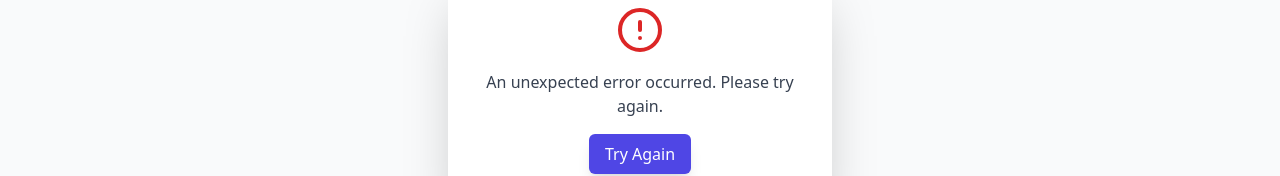
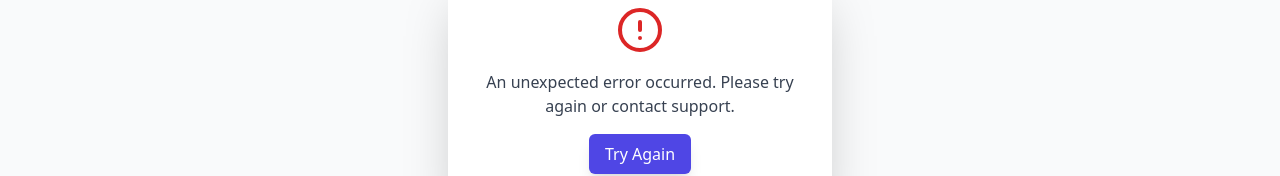
Before and after one commit to Irfan-alyy/next_14.2, a Next.js app: page /auth/error in a window 1280 px wide. Shown: the part 310-486 px from the top of the page. Built offline with nearby package versions, Linux system fonts and the light colour scheme.

Commit message:
fix: email signin and redirect issues

```diff
--- a/src/app/auth/error/ErrorContent.tsx
+++ b/src/app/auth/error/ErrorContent.tsx
@@ -1,31 +1,49 @@
-'use client';
+"use client";
 
-import React from 'react';
-import { useSearchParams } from 'next/navigation';
-import { motion, Variants } from 'framer-motion';
-import { AlertCircle } from 'lucide-react';
-import Link from 'next/link';
+import React from "react";
+import { useSearchParams } from "next/navigation";
+import { motion, Variants } from "framer-motion";
+import { AlertCircle } from "lucide-react";
+import Link from "next/link";
 
 const cardVariants: Variants = {
   hidden: { opacity: 0, y: 20 },
-  visible: { opacity: 1, y: 0, transition: { duration: 0.5, ease: 'easeOut' } },
+  visible: { opacity: 1, y: 0, transition: { duration: 0.5, ease: "easeOut" } },
 };
 
 const buttonVariants: Variants = {
   hidden: { opacity: 0, scale: 0.9 },
-  visible: { opacity: 1, scale: 1, transition: { duration: 0.5, type: 'spring', stiffness: 120 } },
+  visible: {
+    opacity: 1,
+    scale: 1,
+    transition: { duration: 0.5, type: "spring", stiffness: 120 },
+  },
   hover: { scale: 1.05 },
 };
 
 const ErrorPage: React.FC = () => {
   const searchParams = useSearchParams();
-  const error = searchParams.get('error') || 'Unknown Error';
+  const error = searchParams.get("error") || "Unknown Error";
 
   const errorMessages: Record<string, string> = {
-    Configuration: 'There was a problem with the server configuration. Please try again later.',
-    AccessDenied: 'Access denied. You do not have permission to sign in.',
-    Verification: 'The sign-in link is invalid or has expired. Please request a new one.',
-    Default: 'An unexpected error occurred. Please try again.',
+    OAuthSignin:
+      "Failed to initiate sign-in. Please try again or use a different provider.",
+    OAuthCallback:
+      "Failed to complete sign-in. The provider did not return valid data.",
+    AccessDenied: "Access denied. You do not have permission to sign in.",
+    Verification:
+      "The sign-in link is invalid or has expired. Please request a new one.",
+    EmailSendError:
+      "Failed to send sign-in email. Please try again later or contact support.",
+    EmailCreateAccount:
+      "Unable to create account. Please try again or contact support.",
+    EmailSignin:
+      "Failed to send sign-in link. Please check your email or try again.",
+    CredentialsSignin:
+      "Sign in failed. Please check your credentials and try again.",
+    SessionRequired: "You must be signed in to access this page.",
+    Default:
+      "An unexpected error occurred. Please try again or contact support.",
   };
 
   const message = errorMessages[error] || errorMessages.Default;
@@ -35,10 +53,33 @@ const ErrorPage: React.FC = () => {
       <main>
         <section className="relative bg-gradient-to-r from-indigo-600 to-purple-700 text-white py-10 overflow-hidden rounded-b-lg shadow-xl">
           <div className="absolute inset-0 z-0 opacity-10">
-            <svg className="w-full h-full" fill="none" viewBox="0 0 100 100" preserveAspectRatio="xMidYMid slice">
-              <circle cx="20" cy="20" r="15" fill="currentColor" className="text-indigo-400"></circle>
-              <circle cx="80" cy="50" r="25" fill="currentColor" className="text-purple-400"></circle>
-              <circle cx="50" cy="80" r="10" fill="currentColor" className="text-indigo-300"></circle>
+            <svg
+              className="w-full h-full"
+              fill="none"
+              viewBox="0 0 100 100"
+              preserveAspectRatio="xMidYMid slice"
+            >
+              <circle
+                cx="20"
+                cy="20"
+                r="15"
+                fill="currentColor"
+                className="text-indigo-400"
+              ></circle>
+              <circle
+                cx="80"
+                cy="50"
+                r="25"
+                fill="currentColor"
+                className="text-purple-400"
+              ></circle>
+              <circle
+                cx="50"
+                cy="80"
+                r="10"
+                fill="currentColor"
+                className="text-indigo-300"
+              ></circle>
             </svg>
           </div>
           <div className="max-w-7xl mx-auto px-4 sm:px-6 lg:px-8 relative z-10 text-center">
--- a/src/app/auth/signin/login.tsx
+++ b/src/app/auth/signin/login.tsx
@@ -1,10 +1,11 @@
 "use client"; // This directive is necessary for client-side interactivity in Next.js App Router
 
-import React, { useState } from "react";
+import React, { useEffect, useState } from "react";
 import { Mail } from "lucide-react"; // Importing icons from lucide-react
 import { motion, AnimatePresence, Variants } from "framer-motion"; // Importing framer-motion
 import { signIn } from "next-auth/react";
 import LoadingSpinner from "@/components/ui/spinners";
+import { useRouter, useSearchParams } from "next/navigation";
 
 // Inline SVG for Google Logo
 const GoogleIcon: React.FC = () => (
@@ -69,6 +70,23 @@ const itemVariants: Variants = {
 };
 
 const AuthPage: React.FC = () => {
+  const searchParams = useSearchParams();
+  const router = useRouter();
+  const error = searchParams.get("error");
+
+  useEffect(() => {
+    if(error){
+
+      console.warn("Auth error detected:", error);
+      // You could log to analytics here
+
+      if (error === 'OAuthSignin') {
+        // Maybe show different message or log specific event
+      }
+      router.push(`/auth/error?error=${encodeURIComponent(error)}`);
+    }
+  }, [error, router]);
+
   const [email, setEmail] = useState("");
   const [loading, setLoading] = useState<{
     provider: string;
@@ -94,6 +112,13 @@ const AuthPage: React.FC = () => {
   //   }
   //   // In a real app, you'd typically redirect or show a success/error message
   // };
+  if (error) {
+    return (
+      <div className="flex items-center justify-center min-h-screen">
+        <p className="text-gray-500">Redirecting to error page...</p>
+      </div>
+    );
+  }
 
   const handleGoogleSignIn = () => {
     setLoading({ provider: "google", loading: true });
@@ -116,7 +141,12 @@ const AuthPage: React.FC = () => {
   };
 
   return (
-    <div className="min-h-screen flex items-center justify-center  p-4 font-inter" style={{ background: 'linear-gradient(135deg, #d1f5ffff 0%, #f3e7e9 100%)' }}>
+    <div
+      className="min-h-screen flex items-center justify-center  p-4 font-inter"
+      style={{
+        background: "linear-gradient(135deg, #d1f5ffff 0%, #f3e7e9 100%)",
+      }}
+    >
       <AnimatePresence mode="wait">
         <motion.div
           variants={cardVariants}
--- a/src/app/auth/verify-request/page.tsx
+++ b/src/app/auth/verify-request/page.tsx
@@ -3,6 +3,7 @@
 import React from 'react';
 import { motion, Variants } from 'framer-motion';
 import { Mail } from 'lucide-react';
+import { useSearchParams } from 'next/navigation';
 
 const cardVariants: Variants = {
   hidden: { opacity: 0, y: 20 },
@@ -10,6 +11,19 @@ const cardVariants: Variants = {
 };
 
 const VerifyRequestPage: React.FC = () => {
+    const searchParams = useSearchParams();
+  const email = searchParams.get("email") || "";
+  console.log(email);
+ let decodedEmail = 'your email';
+  try {
+    decodedEmail = decodeURIComponent(email);
+  } catch (e) {
+    console.warn('Failed to decode email:', email);
+    decodedEmail = email;
+  }
+  console.log(decodedEmail);
+
+
   return (
     <div className="min-h-screen bg-gray-50 font-inter">
       <main>
@@ -40,7 +54,7 @@ const VerifyRequestPage: React.FC = () => {
             >
               <Mail className="h-12 w-12 text-indigo-600 mx-auto mb-4" />
               <p className="text-gray-700 mb-4">
-                A sign-in link has been sent to your email address. Please check your inbox (and spam/junk folder) to continue.
+                A sign-in link has been sent to your email address '<span className='font-semibold'>{decodedEmail}</span>'. Please check your inbox (and spam/junk folder) to continue.
               </p>
               <p className="text-gray-500 text-sm">
                 Didn’t receive the email? Try signing in again or contact support.
```
Also changed, not shown: src/lib/auth.ts (+15 -24 lines), src/utils/sendVerificationEmail.ts (+40 -29 lines).
